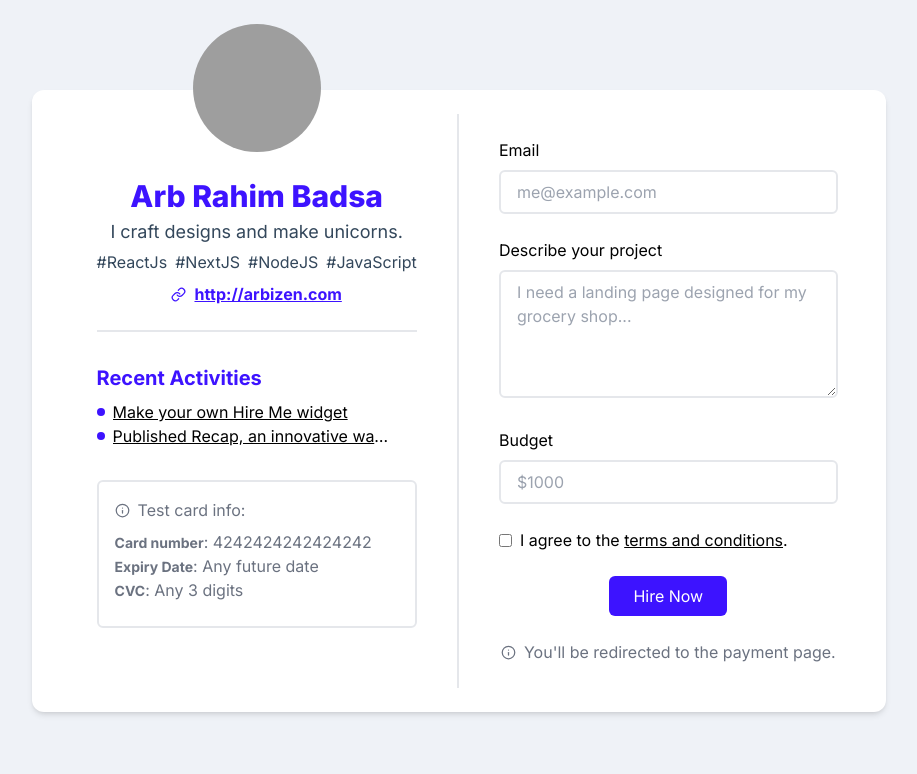
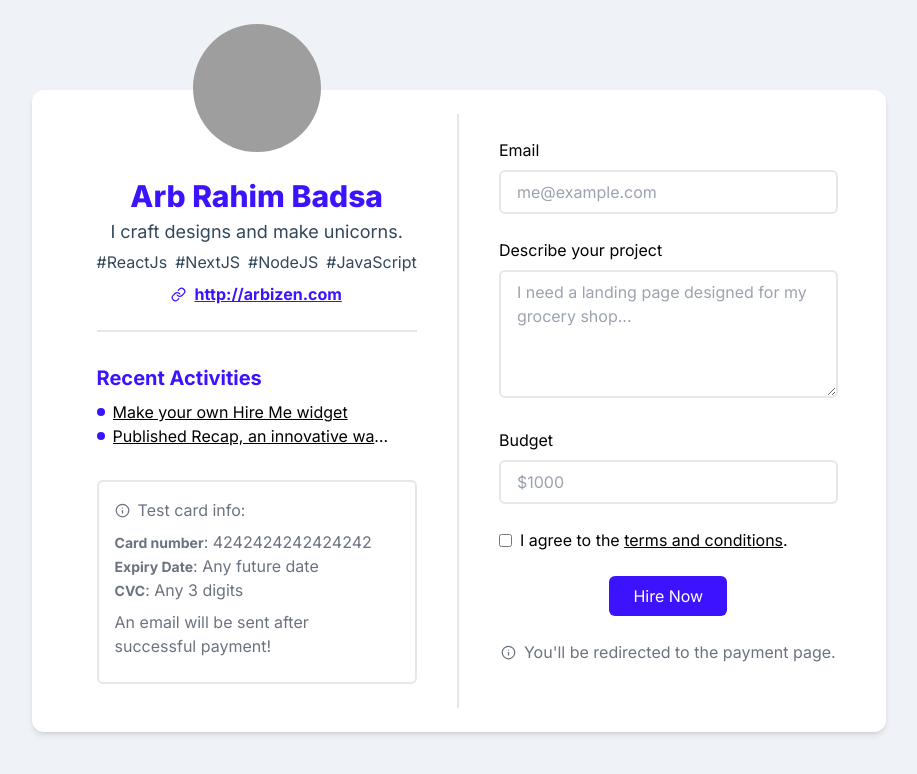
Before and after one commit to arbizen/hire-me, a Next.js app: page / in a window 1280 px wide. Shown: the top 774 px of the page, without its empty margins (181-1098 px from the left). Built offline with nearby package versions, Linux system fonts and the light colour scheme; grey boxes are pictures that could not be loaded.

Commit message:
info card added

```diff
--- a/components/InfoTemplate.jsx
+++ b/components/InfoTemplate.jsx
@@ -57,6 +57,9 @@ export default function InfoTemplate() {
               <p>
                 <b className="text-sm">CVC</b>: Any 3 digits
               </p>
+              <p className="mt-2 max-w-[280px]">
+                An email will be sent after successful payment!
+              </p>
             </div>
           </div>
         </div>
```
